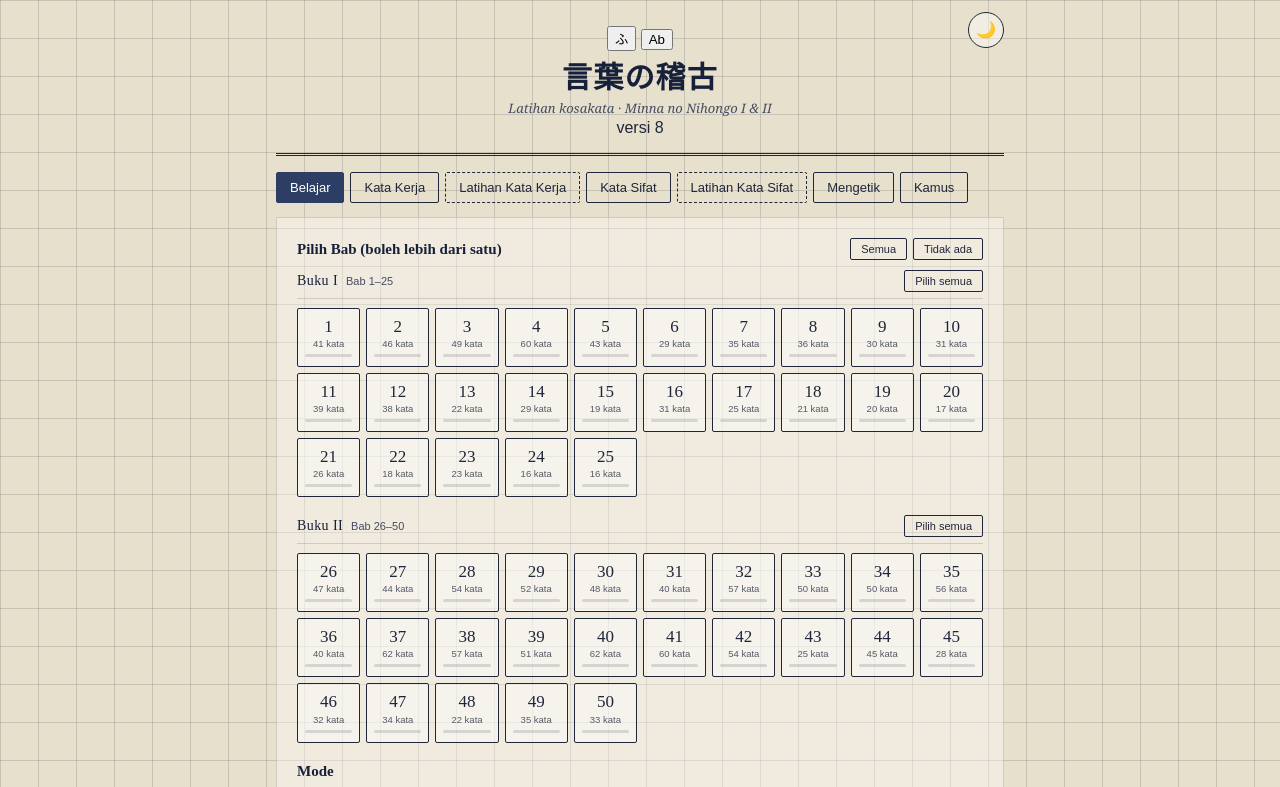
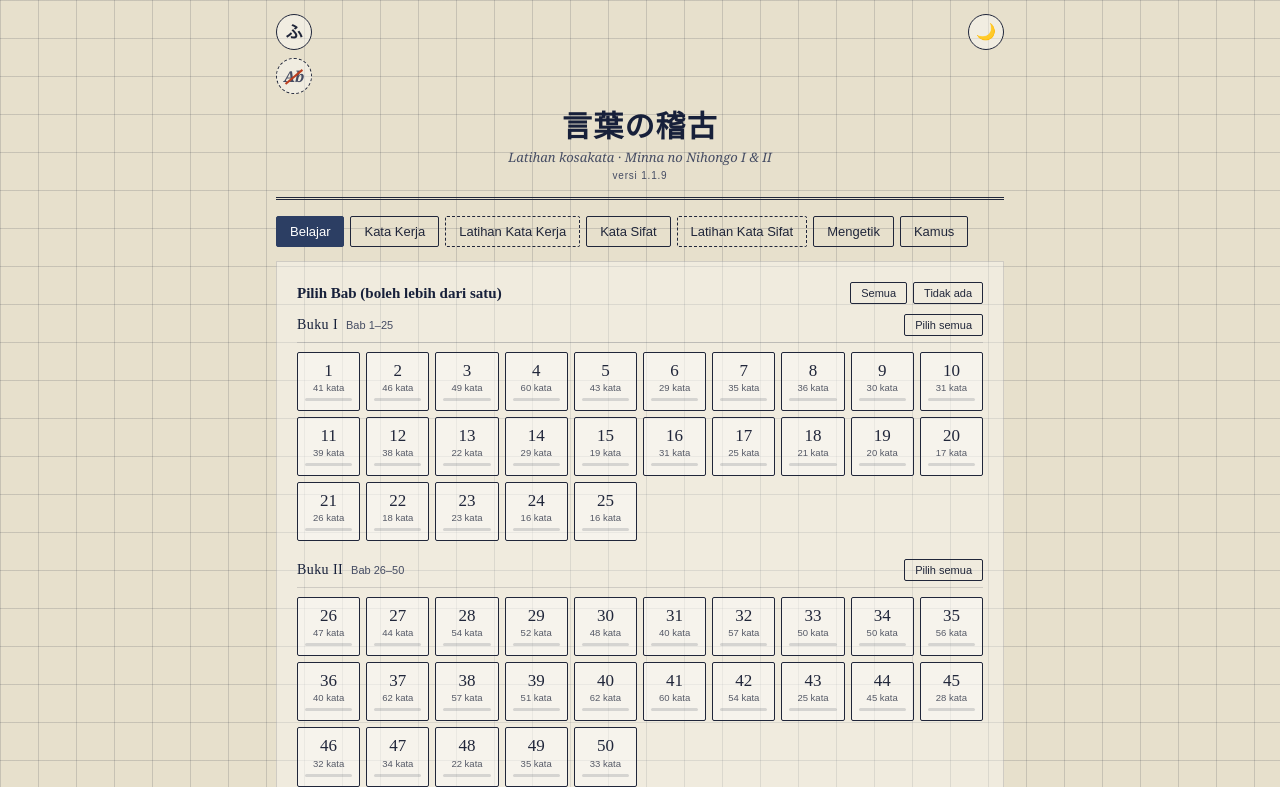
Before and after one commit to h3ydrichx/Minna-No-Nihongo, a plain HTML site: page index.html in a window 1280 px wide. Both pictures are taken after a click on the button "Ab". Shown: the top 787 px of the page. Drawn offline with Linux system fonts and the light colour scheme.

Commit message:
Add files via upload

```diff
--- a/index.html
+++ b/index.html
@@ -128,7 +128,7 @@
     position:relative;
     display:flex; align-items:center; justify-content:center;
     border-bottom: 3px double var(--ink);
-    padding:26px 0 16px;
+    padding:14px 0 16px;
     flex-direction:column; text-align:center; gap:2px;
   }
   .theme-toggle{
@@ -148,6 +148,20 @@
   .furi-toggle.off::after{opacity:1;}
   .furi-toggle:hover{transform:none; background:var(--hover-tint-2);}
   html[data-furigana="off"] rt{display:none !important;}
+  .header-tools{display:flex; justify-content:space-between; align-items:flex-start; width:100%; margin-bottom:6px;}
+  .seg{display:inline-flex; flex-direction:column; align-items:center; gap:8px;}
+  .seg-btn{position:relative; flex:none; width:36px; height:36px; margin:0; padding:0; border:1.5px solid var(--ink); border-radius:50%; background:var(--surface-3); color:var(--ink); cursor:pointer; font-family:'Hiragino Mincho ProN','Yu Mincho',serif; font-size:17px; font-weight:700; line-height:1; display:flex; align-items:center; justify-content:center;}
+  .seg-romaji{font-family:Georgia,'Times New Roman',serif; font-size:15px; font-style:italic;}
+  .seg-btn:hover{background:var(--hover-tint-2);}
+  .seg-btn::after{content:""; position:absolute; left:18%; right:18%; top:50%; height:2px; background:var(--shu); transform:rotate(-40deg); opacity:0; pointer-events:none;}
+  .seg-btn.off{color:var(--ink-soft); border-style:dashed;}
+  .seg-btn.off::after{opacity:1;}
+  .ver{font-size:10px; color:var(--ink-soft); letter-spacing:.08em; margin-top:2px;}
+  .header-tools .theme-toggle{position:relative; top:auto; left:auto; right:auto; flex:none;}
+  .romaji-toggle{ font-family:Georgia,'Times New Roman',serif; font-size:15px; font-weight:700; font-style:italic;}
+  html[data-romaji="off"] .romaji, html[data-romaji="off"] .lib-romaji, html[data-romaji="off"] .cf-romaji,
+  html[data-romaji="off"] .lib-head span:nth-child(2){display:none !important;}
+  @media (min-width:641px){ html[data-romaji="off"] .lib-table{grid-template-columns:1.6fr 1.8fr;} }
   .title-jp{
     font-family:'Hiragino Mincho ProN','Yu Mincho', serif;
     font-weight:800; font-size:30px; color:var(--ai-deep);
@@ -474,7 +488,7 @@
     </div>
     <div class="title-jp">言葉の稽古</div>
     <div class="title-sub">Latihan kosakata · Minna no Nihongo I &amp; II</div>
-    <div class="ver">versi 8</div>
+    <div class="ver">versi 1.1.9</div>
   </header>
 
   <nav class="tabs">
--- a/sw.js
+++ b/sw.js
@@ -1,6 +1,6 @@
 // Service worker: membuat aplikasi bisa dipakai tanpa internet.
-// Naikkan angka VERSI setiap kali Anda mengganti index.html agar pengguna mendapat versi baru.
-const VERSI = 'mnn-v8';
+// Naikkan VERSI (mis. mnn-1.1.10) setiap kali index.html diganti agar pengguna mendapat versi baru. Format: rilis.fitur.perbaikan
+const VERSI = 'mnn-1.1.9';
 const INTI = [
   './',
   './index.html',
```
